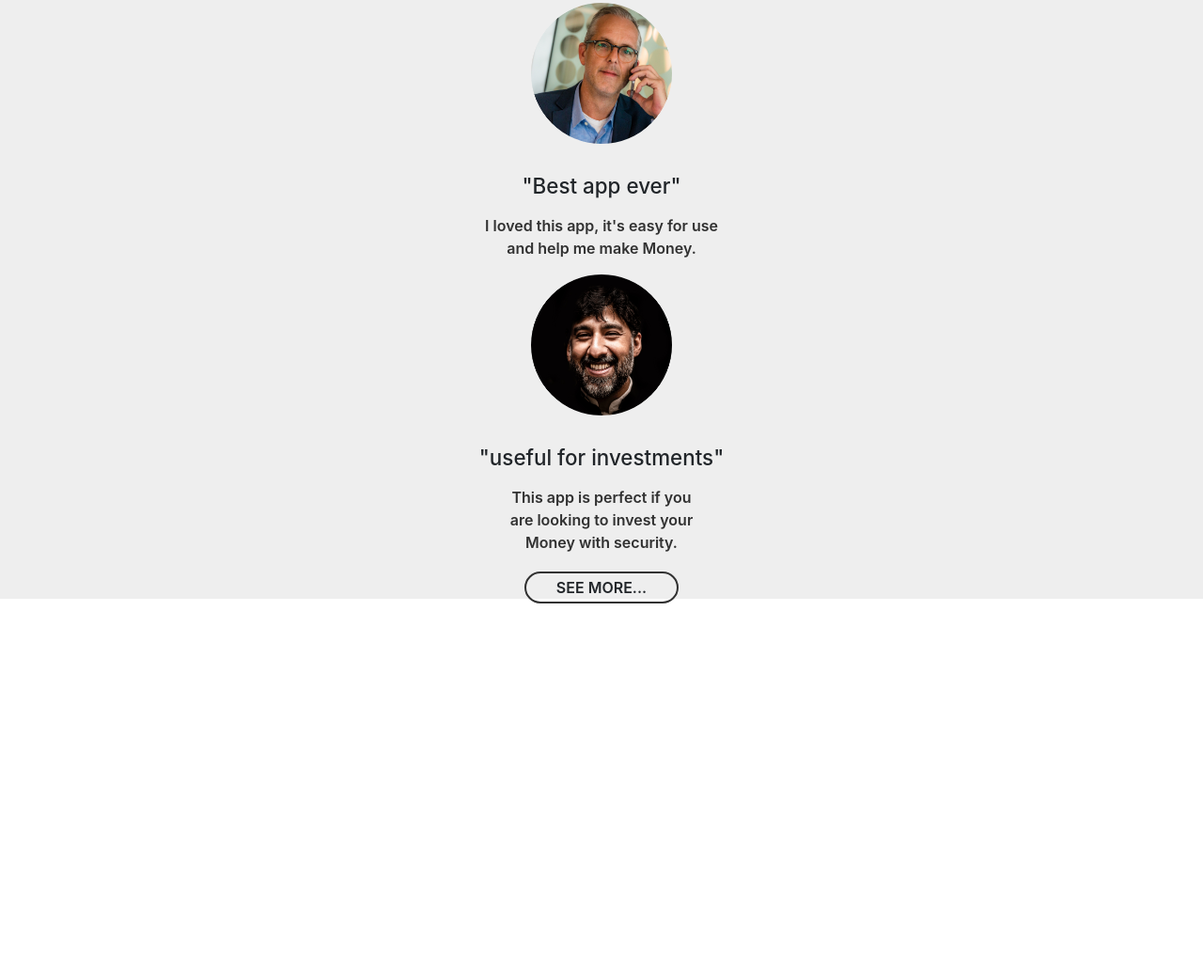
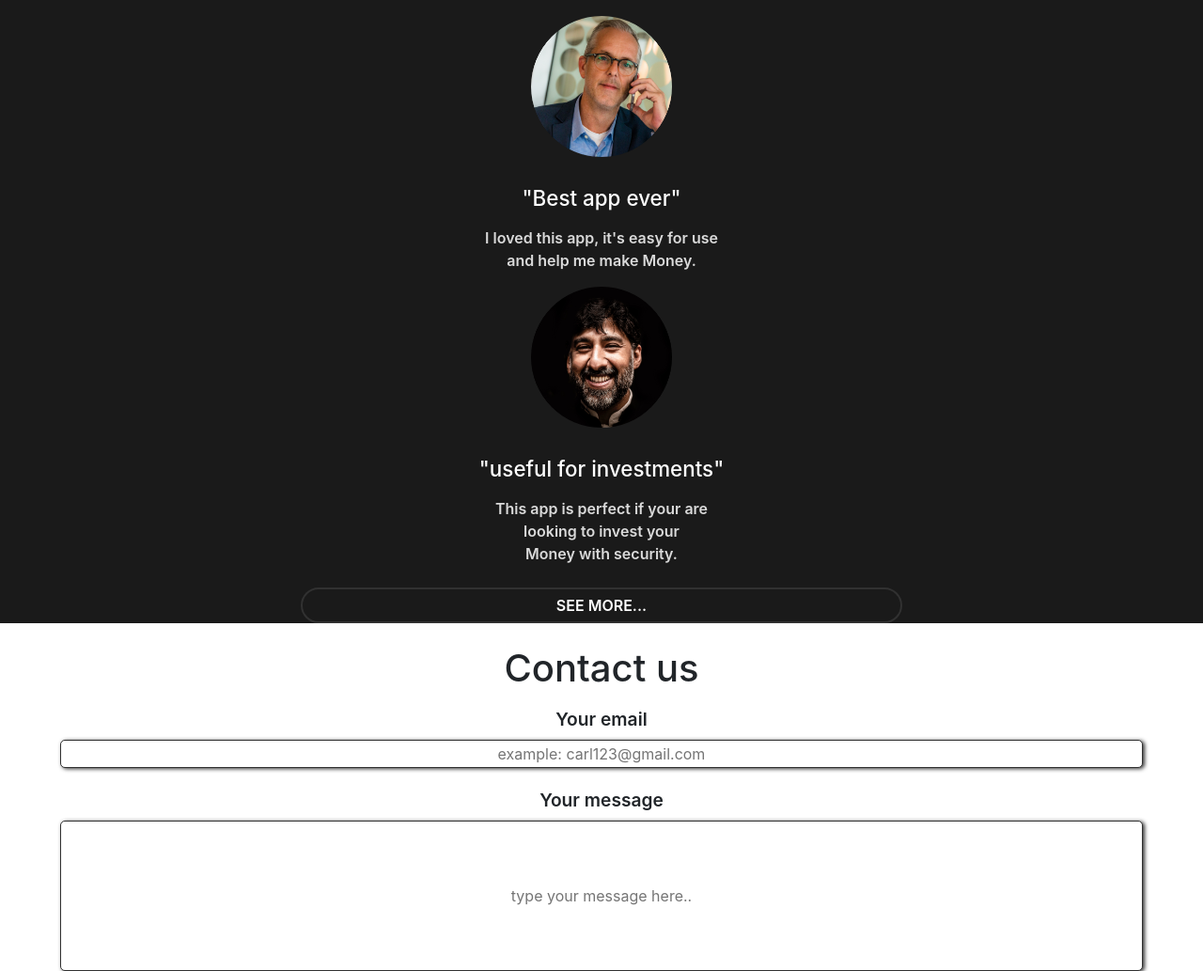
Before and after one commit to Matheuss1/InvestIT, a plain HTML site: page InvestIT/index.html in a window 1280 px wide. Shown: the part 1482-2515 px from the top of the page at 94% size. Before the commit the page ends 2124 px from the top, so only its background shows below. Drawn offline with nearby package versions, Linux system fonts and the light colour scheme.

Commit message:
Add files via upload
some changes was made for bug fixes and mobile design.

```diff
--- a/InvestIT/index.html
+++ b/InvestIT/index.html
@@ -19,10 +19,11 @@
         </button>
 
         <div class="collapse navbar-collapse" id="menu">
-            <ul class="navbar-nav ml-auto text-center">
-                <li class="nav-item active"><a href="#about" class="nav-link">about</a></li>
-                <li class="nav-item active"><a href="#testimonials" class="nav-link">testimonials</a></li>
-                <li class="nav-item active"><a href="#contact" class="nav-link">contact</a></li>
+            <ul class="navbar-nav ml-auto text-center" data-toggle="collapse">
+                <li class="nav-item active" data-toggle="collapse"data-target=".navbar-collapse.show"><a href="#about" class="nav-link">about</a></li>
+                <li class="nav-item active" data-toggle="collapse"data-target=".navbar-collapse.show"><a href="#about" class="nav-link">services</a></li>
+                <li class="nav-item active" data-toggle="collapse"data-target=".navbar-collapse.show"><a href="#testimonials" class="nav-link">testimonials</a></li>
+                <li class="nav-item active" data-toggle="collapse"data-target=".navbar-collapse.show"><a href="#contact" class="nav-link">contact</a></li>
             </ul>
         </div>
 
@@ -72,6 +73,12 @@
     </div>
     <!--End About-->
 
+    <!-- Start Services -->
+    <div id="services">
+
+    </div>
+    <!-- End Services -->
+
     <!-- Start Testimonials -->
     <div id="testimonials">
         <div class="comments">
@@ -84,8 +91,8 @@
                     and help me make Money.</p>
                 <img src="imgs/aatik-tasneem-138230-unsplash.png">
                 <h1>"useful for investments"</h1>
-                <p class="semibold">This app is perfect if you<br>
-                     are looking
+                <p class="semibold">This app is perfect if your are <br>
+                     looking
                      to invest your<br>
                      Money with security.</p>
             </div>
@@ -96,7 +103,19 @@
 
     <!-- Start Contact -->
     <div id="contact">
-
+        <div class="form-align">
+            <h1>Contact us</h1>
+        <form>
+            <div class="text-box-1">
+                <label for="e-mail"><p class="semibold">Your email</p></label>
+            <input type="email" id="e-mail" name="email" placeholder="example: carl123@gmail.com" size="40">
+            </div>
+            <div class="text-box-2">
+                <label for="message"><p class="semibold">Your message</p></label>
+            <input type="text" name="message" id="message" maxlength="500" placeholder="type your message here..">
+            </div>
+        </form>
+        </div>
     </div>
     <!-- End Contact -->
 
--- a/InvestIT/styles.css
+++ b/InvestIT/styles.css
@@ -4,6 +4,7 @@ html, body{
     margin: 0;
     padding: 0;
     height: 100%;
+    scroll-behavior: smooth;
 }
 
 /* NavBar */
@@ -82,6 +83,12 @@ html, body{
 .informations h1{
     margin: 1rem auto;
 }
+.informations h1::before{
+    content: "";
+    display: block;
+    height: 75px;
+    margin: -60px 0 0;
+}
 .vertical-line-2{
     display: inline-block;
     align-items: center;
@@ -109,17 +116,25 @@ html, body{
 .stores{
     margin: auto;
     padding-bottom: 2rem;
+    cursor: pointer;
 }
 
 /* Testimonials */
 .comments{
     text-align: center;
     vertical-align: initial;
-    background-color: rgba(226, 226, 226, 0.589);
+    background-color: #1A1A1A;
+    color: #fff;
+    height: 100%;
 }
 .comments h1{
     margin: 1rem auto;
-    padding-top: 1rem;
+}
+.comments h1::before{
+    content: "";
+    display: block;
+    height: 75px;
+    margin: -60px 0 0;
 }
 .comments img{
     display: block;
@@ -131,19 +146,21 @@ html, body{
     font-size: 1.4rem;
 }
 .content p{
-    color: #313131;
+    color: #dadada;
 }
 .content{
     margin-bottom: 1.5rem;
 }
 .comments a{
+    display: block;
     font-weight: 600;
     text-decoration: none;
     color: #313131;
+    width: 50%;
     padding: .3rem 2rem;
     border: solid #313131 2px;
     border-radius: 2rem;
-    margin-bottom: 1.5rem;
+    margin: 1.5rem auto;
 }
 .comments a:hover{
     text-decoration: none;
@@ -151,3 +168,55 @@ html, body{
     background-color: #bbbbbb5e;
     cursor: pointer;
 }
+
+/* Contact */
+::-webkit-input-placeholder {
+    text-align: center;
+ }
+
+ :-moz-placeholder { /* Firefox 18- */
+    text-align: center;
+ }
+
+ ::-moz-placeholder {  /* Firefox 19+ */
+    text-align: center;
+ }
+
+ :-ms-input-placeholder {
+    text-align: center;
+ }
+ .form-align{
+    text-align: center;
+    vertical-align: initial;
+    height: 100%;
+}
+
+ #contact label{
+    display: block;
+    text-align: center;
+ }
+ #message{
+    width: 90%;
+    height: 10rem;
+    margin: auto;
+ }
+ #e-mail{
+     width: 90%;
+ }
+ #contact h1{
+    margin: 1rem auto;
+}
+.text-box-1 label p, .text-box-2 label p{
+    margin-bottom: 0;
+    font-size: 1.2rem;
+}
+.text-box-2{
+    margin-top: 1.2rem;
+    margin-bottom: 2rem;
+}
+#contact input{
+    border-radius: 5px;
+    border: solid #313131 1px;
+    box-shadow: #313131 2px 1px 4px;;
+    padding: 2px;
+}
```
Also changed, not shown: InvestIT/imgs/aatik-tasneem-138230-unsplash@2x.png (added), InvestIT/imgs/peter-van-eijk-711986-unsplash@2x.png (added).
